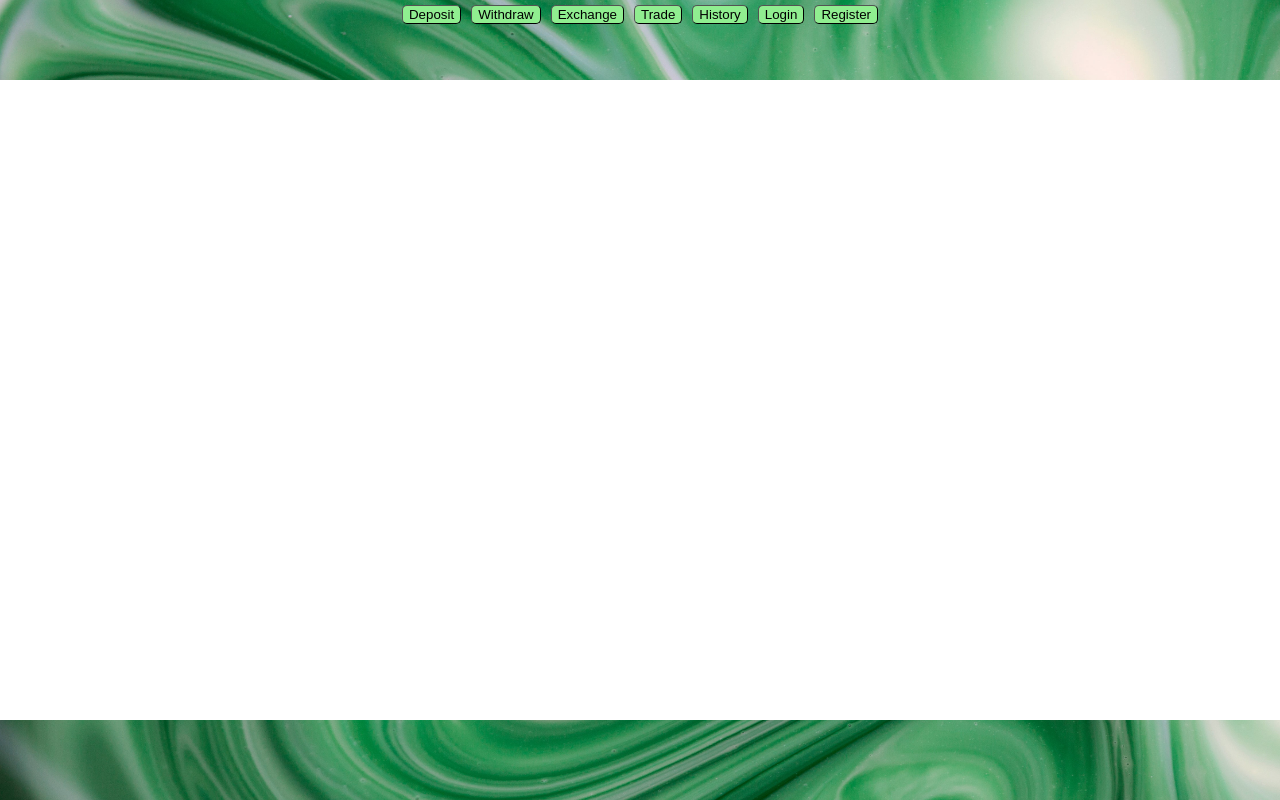
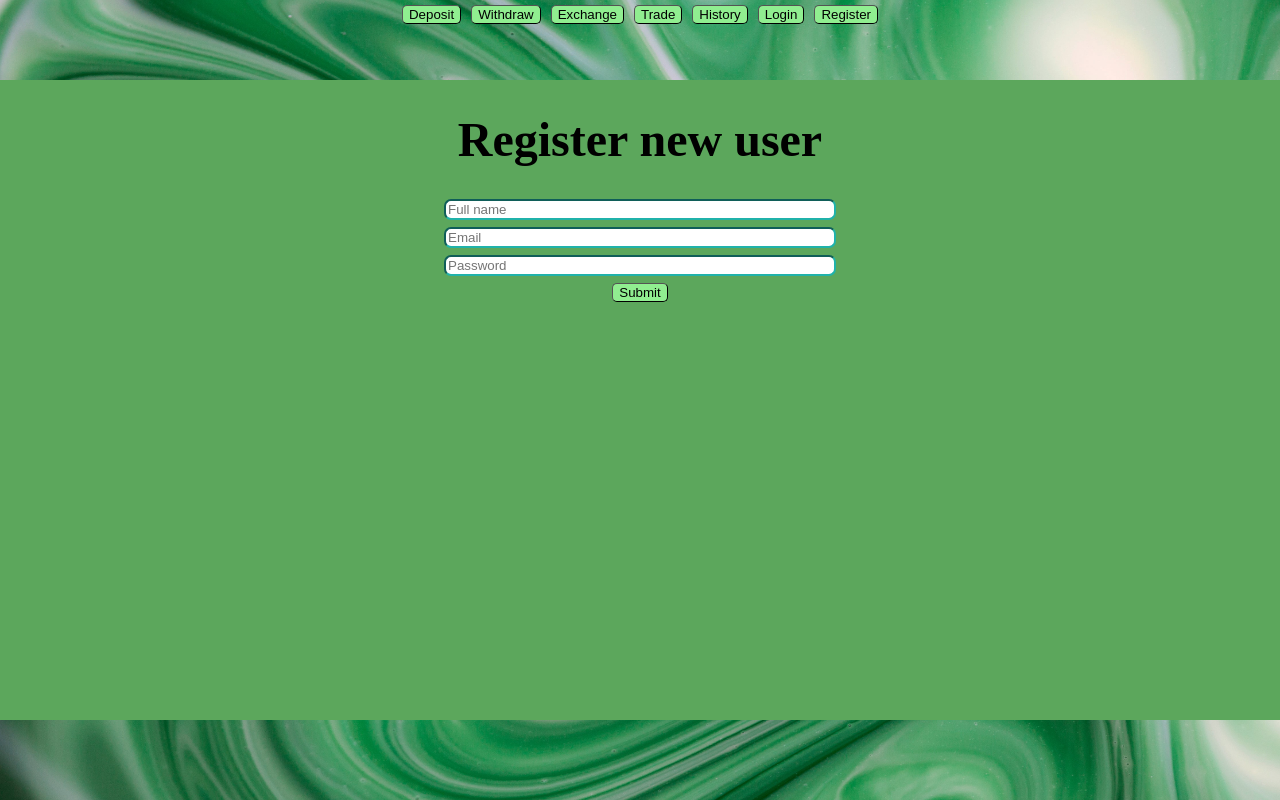
Before and after one commit to AntonioNigro1/Forex-React-Typescript, a React (Create React App) app in the folder reactfrontend/: page / in a window 1280 px wide. Built offline with nearby package versions, Linux system fonts and the light colour scheme.

Commit message:
Added Register component
Created a basic form with inputs to register a new user

```diff
--- a/reactfrontend/src/components/Background/Background.css
+++ b/reactfrontend/src/components/Background/Background.css
@@ -1,8 +1,18 @@
 .menu{
   width: 100%;
-  height: auto;
+  height: 10%;
   display: flex;
   justify-content: center;
+
+}
+
+.menu_button{
+  width: fit-content;
+  height: fit-content;
+  margin: 5px;
+  border-radius: 5px;
+  border-width: 1px;
+  background-color: lightgreen;
 }
 
 .top_img{
@@ -12,13 +22,6 @@
   z-index: -1;
 }
 
-.menu_button{
-  margin: 5px;
-  border-radius: 5px;
-  border-width: 1px;
-  background-color: lightgreen;
-}
-
 .bottom_img {
   position: absolute;
   width: 100%;
--- /dev/null
+++ b/reactfrontend/src/components/Register/Register.css
@@ -0,0 +1,30 @@
+.Register{
+  height: auto;
+  width: auto;
+  position: relative;
+  display: flex;
+  flex-direction: column;
+  align-items: center;
+}
+
+.register_input{
+  width: 30%;
+  border-radius: 7px;
+  border-color: lightseagreen;
+  margin: auto;
+  margin-bottom: 7px;
+}
+
+form{
+  width: 100%;
+  display: flex;
+  flex-direction: column;
+  justify-content: center;
+}
+.forms_button{
+  width: fit-content;
+  margin: auto;
+  border-radius: 5px;
+  border-width: 1px;
+  background-color: lightgreen;
+}
--- /dev/null
+++ b/reactfrontend/src/components/Register/Register.tsx
@@ -0,0 +1,46 @@
+import { useState } from 'react';
+import { User } from '../interfaces';
+import './Register.css'
+
+const defaultUserData = {
+  _id: "",
+  name: "",
+  email: "",
+  password: "",
+};
+
+export default function Register() {
+  const [user, setUser] = useState<User>(defaultUserData);
+  const { _id, name, email, password } = user;
+
+  const onChange = (e: React.ChangeEvent<HTMLInputElement>) => {
+    setUser((prevState) => ({
+      ...prevState,
+      [e.target.id]: e.target.value,
+    }));
+  };
+
+  const onSubmit = (e: React.FormEvent<HTMLFormElement>) => {
+    e.preventDefault();
+    const requestOptions = {
+      method: 'POST',
+      headers: { 'Content-type': 'application/json' },
+      body: JSON.stringify(user)
+    };
+
+    fetch("http://localhost:9000/register", requestOptions)
+      .then(response => response)
+  };
+
+  return (
+    <div className='Register'>
+      <h1>Register new user</h1>
+      <form onSubmit={onSubmit}>
+        <input className="register_input" type="text" value={name} onChange={onChange} placeholder="Full name"></input>
+        <input className="register_input" type="email" value={email} onChange={onChange} placeholder="Email"></input>
+        <input className="register_input" type="password" value={password} onChange={onChange} placeholder="Password"></input>
+        <button className='forms_button' type='submit'>Submit</button>
+      </form>
+    </div>
+  )
+}
--- /dev/null
+++ b/reactfrontend/src/components/interfaces.ts
@@ -0,0 +1,16 @@
+interface currency {
+  usd?: number,
+  gbp?: number
+}
+
+export interface transaction extends currency {
+  _id: string,
+  sender_id: string,
+  receiver_id: string
+}
+export interface User extends currency {
+  _id: string,
+  name: string,
+  email: string,
+  password: string
+}
--- a/reactfrontend/src/index.css
+++ b/reactfrontend/src/index.css
@@ -1,13 +1,21 @@
-body {
-  margin: 0;
-  font-family: -apple-system, BlinkMacSystemFont, 'Segoe UI', 'Roboto', 'Oxygen',
-    'Ubuntu', 'Cantarell', 'Fira Sans', 'Droid Sans', 'Helvetica Neue',
-    sans-serif;
-  -webkit-font-smoothing: antialiased;
-  -moz-osx-font-smoothing: grayscale;
+html {
+  font-family: 'Times New Roman', Times, serif;
+  font-size:24px;
+  text-decoration: none;
 }
 
-code {
-  font-family: source-code-pro, Menlo, Monaco, Consolas, 'Courier New',
-    monospace;
+body{
+  margin: 0px;
+  height: 100%;
+  width: 100%;
+  background-color: rgb(92, 167, 92);
+  width: 100%;
+  height: 100%;
+  position: absolute;
+  z-index: -3;
 }
+
+#root{
+  height: 100%;
+  width: 100%;
+}
--- a/reactfrontend/src/index.tsx
+++ b/reactfrontend/src/index.tsx
@@ -4,6 +4,7 @@ import './index.css';
 import reportWebVitals from './reportWebVitals';
 import Topmenu from './components/Background/Topmenu';
 import Footer from './components/Background/Footer'
+import Register from './components/Register/Register';
 
 const root = ReactDOM.createRoot(
   document.getElementById('root') as HTMLElement
@@ -11,6 +12,7 @@ const root = ReactDOM.createRoot(
 root.render(
   <React.StrictMode>
     <Topmenu></Topmenu>
+    <Register></Register>
     <Footer></Footer>
   </React.StrictMode>
 );
```
